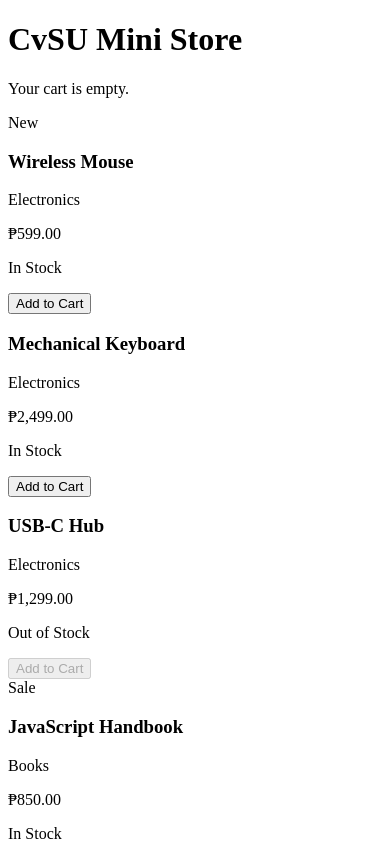
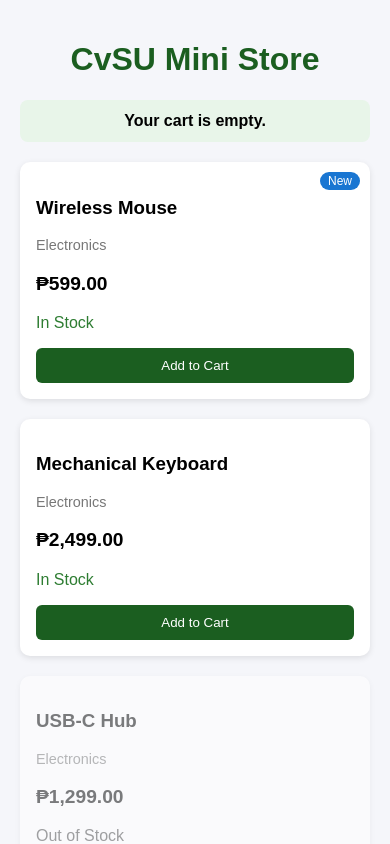
Before and after one commit to allliah00/Lab-3, a React (Vite) app: page / in a window 390 px wide. Shown: the top 844 px of the page. Built offline with nearby package versions, Linux system fonts and the light colour scheme.

Commit message:
Add responsive grid and card styling

```diff
--- a/src/App.css
+++ b/src/App.css
@@ -1,184 +1,31 @@
-.counter {
-  font-size: 16px;
-  padding: 5px 10px;
-  border-radius: 5px;
-  color: var(--accent);
-  background: var(--accent-bg);
-  border: 2px solid transparent;
-  transition: border-color 0.3s;
-  margin-bottom: 24px;
-
-  &:hover {
-    border-color: var(--accent-border);
-  }
-  &:focus-visible {
-    outline: 2px solid var(--accent);
-    outline-offset: 2px;
-  }
+body {
+  margin: 0;
+  font-family: Arial, sans-serif;
+  background: #f5f6fa;
 }
 
-.hero {
-  position: relative;
-
-  .base,
-  .framework,
-  .vite {
-    inset-inline: 0;
-    margin: 0 auto;
-  }
-
-  .base {
-    width: 170px;
-    position: relative;
-    z-index: 0;
-  }
-
-  .framework,
-  .vite {
-    position: absolute;
-  }
-
-  .framework {
-    z-index: 1;
-    top: 34px;
-    height: 28px;
-    transform: perspective(2000px) rotateZ(300deg) rotateX(44deg) rotateY(39deg)
-      scale(1.4);
-  }
-
-  .vite {
-    z-index: 0;
-    top: 107px;
-    height: 26px;
-    width: auto;
-    transform: perspective(2000px) rotateZ(300deg) rotateX(40deg) rotateY(39deg)
-      scale(0.8);
-  }
+.app {
+  max-width: 1100px;
+  margin: 0 auto;
+  padding: 20px;
 }
 
-#center {
-  display: flex;
-  flex-direction: column;
-  gap: 25px;
-  place-content: center;
-  place-items: center;
-  flex-grow: 1;
-
-  @media (max-width: 1024px) {
-    padding: 32px 20px 24px;
-    gap: 18px;
-  }
+h1 {
+  text-align: center;
+  color: #1b5e20;
 }
 
-#next-steps {
-  display: flex;
-  border-top: 1px solid var(--border);
-  text-align: left;
-
-  & > div {
-    flex: 1 1 0;
-    padding: 32px;
-    @media (max-width: 1024px) {
-      padding: 24px 20px;
-    }
-  }
-
-  .icon {
-    margin-bottom: 16px;
-    width: 22px;
-    height: 22px;
-  }
-
-  @media (max-width: 1024px) {
-    flex-direction: column;
-    text-align: center;
-  }
+.cart-message {
+  text-align: center;
+  font-weight: bold;
+  background: #e8f5e9;
+  padding: 12px;
+  border-radius: 8px;
 }
 
-#docs {
-  border-right: 1px solid var(--border);
-
-  @media (max-width: 1024px) {
-    border-right: none;
-    border-bottom: 1px solid var(--border);
-  }
+.grid {
+  display: grid;
+  grid-template-columns: repeat(auto-fill, minmax(220px, 1fr));
+  gap: 20px;
+  margin-top: 20px;
 }
-
-#next-steps ul {
-  list-style: none;
-  padding: 0;
-  display: flex;
-  gap: 8px;
-  margin: 32px 0 0;
-
-  .logo {
-    height: 18px;
-  }
-
-  a {
-    color: var(--text-h);
-    font-size: 16px;
-    border-radius: 6px;
-    background: var(--social-bg);
-    display: flex;
-    padding: 6px 12px;
-    align-items: center;
-    gap: 8px;
-    text-decoration: none;
-    transition: box-shadow 0.3s;
-
-    &:hover {
-      box-shadow: var(--shadow);
-    }
-    .button-icon {
-      height: 18px;
-      width: 18px;
-    }
-  }
-
-  @media (max-width: 1024px) {
-    margin-top: 20px;
-    flex-wrap: wrap;
-    justify-content: center;
-
-    li {
-      flex: 1 1 calc(50% - 8px);
-    }
-
-    a {
-      width: 100%;
-      justify-content: center;
-      box-sizing: border-box;
-    }
-  }
-}
-
-#spacer {
-  height: 88px;
-  border-top: 1px solid var(--border);
-  @media (max-width: 1024px) {
-    height: 48px;
-  }
-}
-
-.ticks {
-  position: relative;
-  width: 100%;
-
-  &::before,
-  &::after {
-    content: '';
-    position: absolute;
-    top: -4.5px;
-    border: 5px solid transparent;
-  }
-
-  &::before {
-    left: 0;
-    border-left-color: var(--border);
-  }
-  &::after {
-    right: 0;
-    border-right-color: var(--border);
-  }
-}
--- a/src/components/ProductCard.css
+++ b/src/components/ProductCard.css
@@ -0,0 +1,67 @@
+.card {
+  position: relative;
+  background: #fff;
+  border-radius: 10px;
+  padding: 16px;
+  box-shadow: 0 2px 6px rgba(0, 0, 0, 0.1);
+}
+
+.card.out-of-stock {
+  opacity: 0.5;
+  filter: grayscale(100%);
+}
+
+.category {
+  color: #777;
+  font-size: 0.9rem;
+}
+
+.price {
+  font-size: 1.2rem;
+  font-weight: bold;
+}
+
+.stock.in {
+  color: #2e7d32;
+}
+
+.stock.out {
+  color: #c62828;
+}
+
+.card button {
+  width: 100%;
+  padding: 10px;
+  border: none;
+  border-radius: 6px;
+  background: #1b5e20;
+  color: #fff;
+  cursor: pointer;
+}
+
+.card button:hover:not(:disabled) {
+  background: #2e7d32;
+}
+
+.card button:disabled {
+  background: #999;
+  cursor: not-allowed;
+}
+
+.badge {
+  position: absolute;
+  top: 10px;
+  right: 10px;
+  padding: 2px 8px;
+  border-radius: 12px;
+  font-size: 0.75rem;
+  color: #fff;
+}
+
+.badge.new {
+  background: #1976d2;
+}
+
+.badge.sale {
+  background: #e65100;
+}
```
